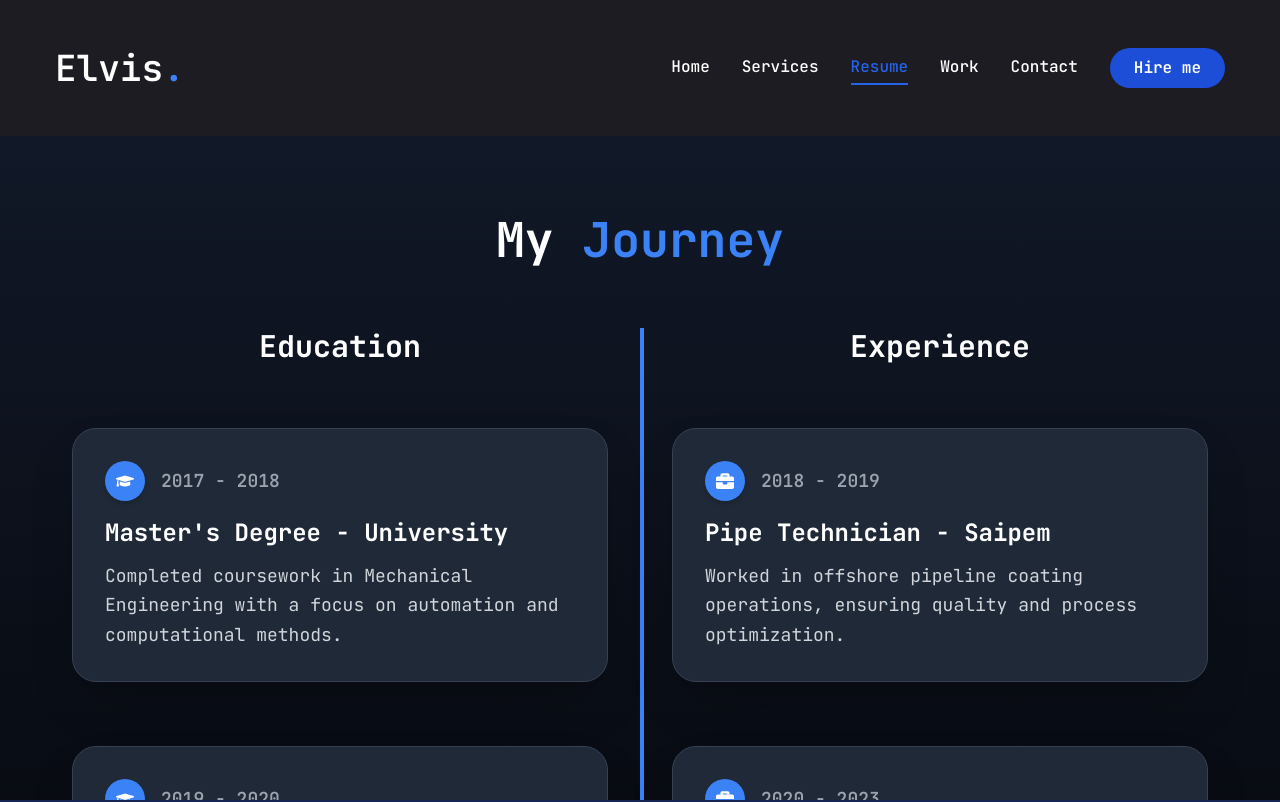
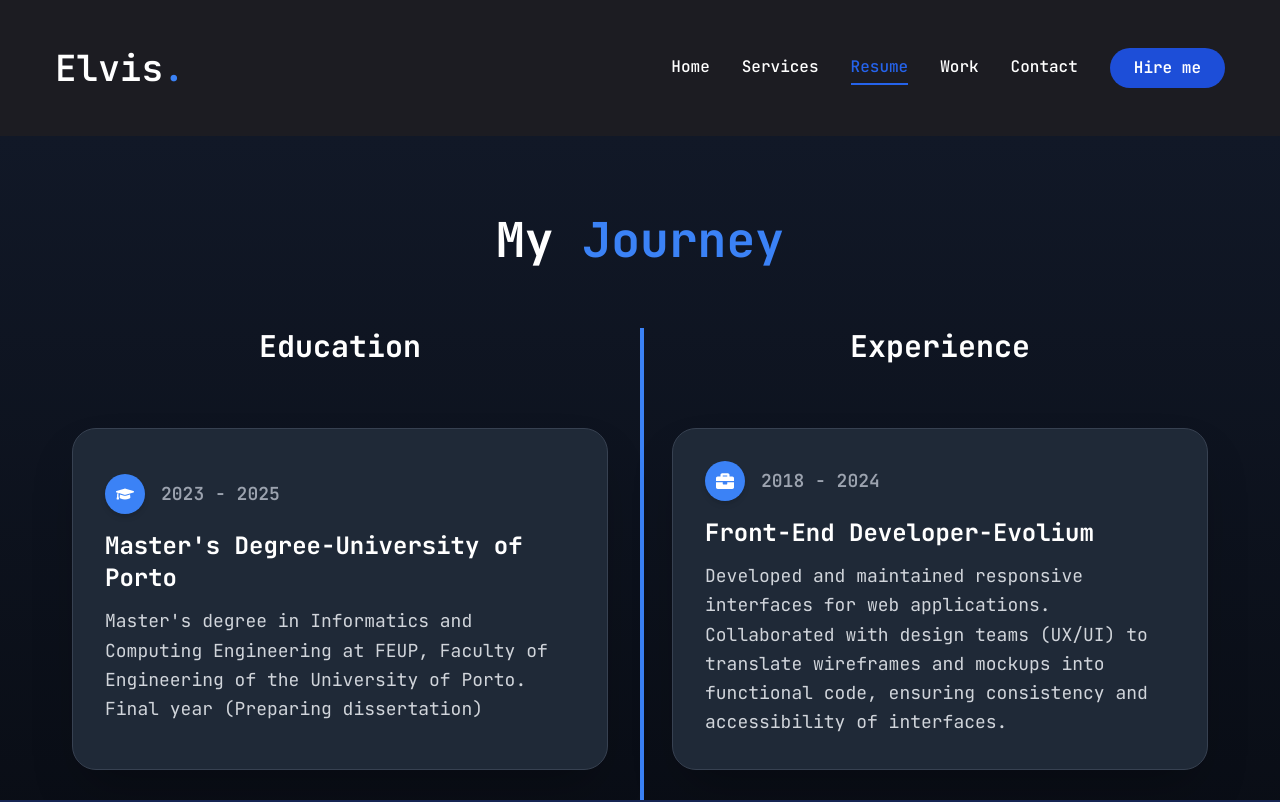
Before and after one commit to abilioepalanga/Portfolio-, a Next.js app in the folder portfolio/: page /resume in a window 1280 px wide. Shown: the top 802 px of the page. Built offline with nearby package versions, Linux system fonts and the light colour scheme.

Commit message:
Updating all my journey information

```diff
--- a/portfolio/app/resume/page.jsx
+++ b/portfolio/app/resume/page.jsx
@@ -5,38 +5,46 @@ import { motion } from "framer-motion";
 
 const timelineData = [
     {
-        year: "2017 - 2018",
-        title: "Master's Degree - University",
+        year: "2023 - 2025",
+        title: "Master's Degree-University of Porto",
         description:
-            "Completed coursework in Mechanical Engineering with a focus on automation and computational methods.",
+            "Master's degree in Informatics and Computing Engineering at FEUP, Faculty of Engineering of the University of Porto. Final year (Preparing dissertation) ",
         category: "education",
     },
     {
-        year: "2018 - 2019",
-        title: "Pipe Technician - Saipem",
+        year: "2018 - 2024",
+        title: "Front-End Developer-Evolium",
         description:
-            "Worked in offshore pipeline coating operations, ensuring quality and process optimization.",
+            "Developed and maintained responsive interfaces for web applications. Collaborated with design teams (UX/UI) to translate wireframes and mockups into functional code, ensuring consistency and accessibility of interfaces.",
         category: "experience",
     },
     {
-        year: "2019 - 2020",
-        title: "Master's Degree - University",
+        year: "2012 - 2018",
+        title: "Bachelor's Degree - Katyavala Bwila University",
         description:
-            "Research on automation and PLC programming for mechanical applications.",
+            "Degree in Computer Science from the Higher Polytechnic Institute of Katyavala Bwila UniversityBachelor of Computer Science",
         category: "education",
     },
     {
-        year: "2020 - 2023",
-        title: "Senior Pipe Technician - Saipem",
+        year: "2017 - 2018",
+        title: "Frontend Developer - MusicKool",
         description:
-            "Led technical teams in advanced coating and pipeline integrity projects.",
+            "Worked on the development and maintenance of user interfaces for Landing Pages, utilizing technologies such as HTML, CSS, and JavaScript.",
         category: "experience",
     },
     {
-        year: "2023 - Present",
-        title: "React & Next.js Developer - Freelance",
+        year: "2017",
+        title: "CCNA Routing and Switching: Introdução a redes - Cisco Systems, Inc.",
         description:
-            "Building web applications with modern frameworks, enhancing UX/UI and performance.",
+            "He completed the CCNA Routing and Switching course, acquiring fundamental knowledge about computer networks, routing and switching, as well as learning how to configure and manage basic networks.",
+        category: "education",
+    },
+
+    {
+        year: "2019 - 2023",
+        title: "Professor of Programming and Database - Balombo Polytechnic Institute",
+        description:
+            "Taught programming and database subjects, developing and implementing lesson plans, practical activities and assessments, as well as guiding students in database development and management projects and desktop application development.",
         category: "experience",
     },
 ];
```
